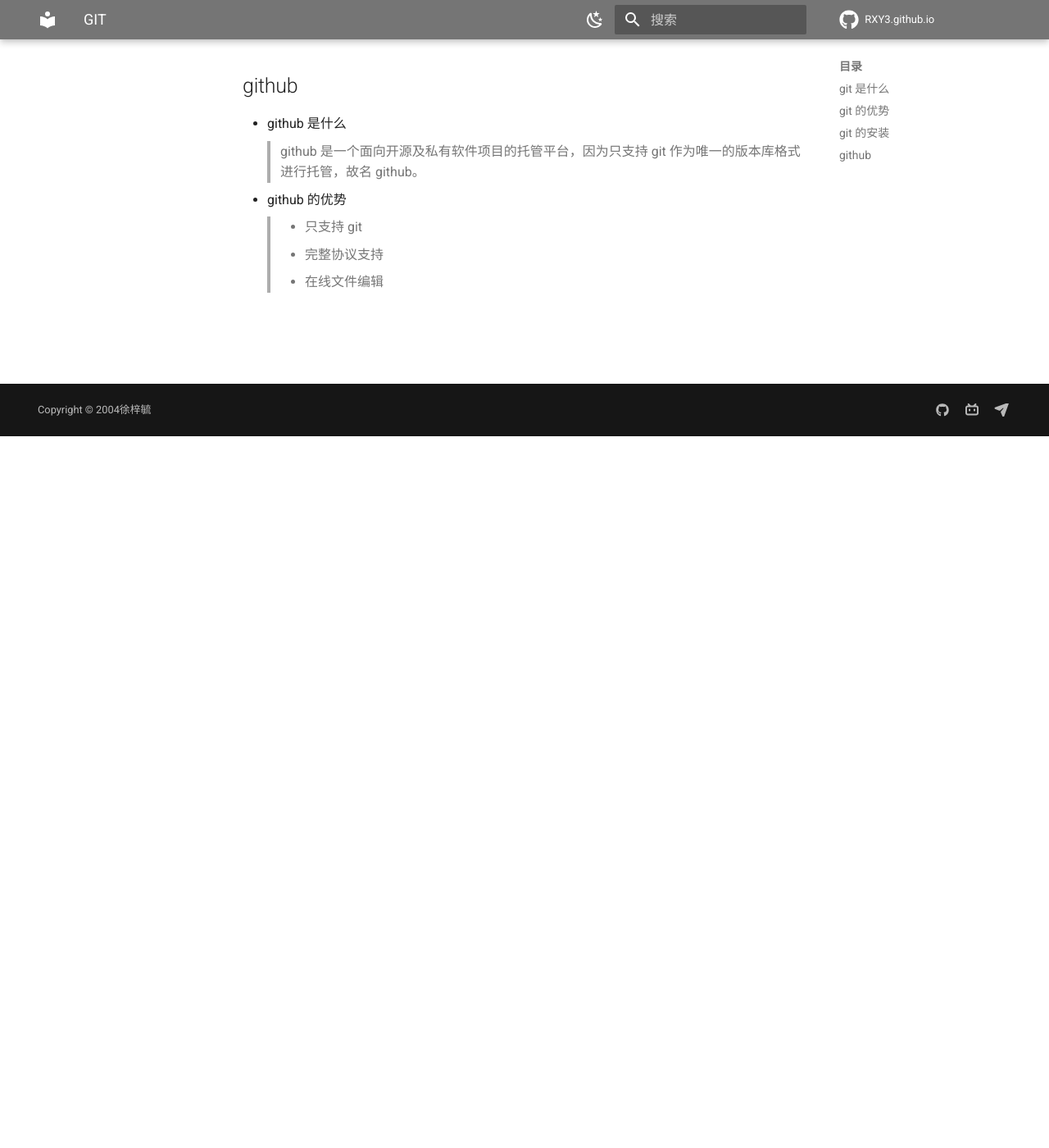
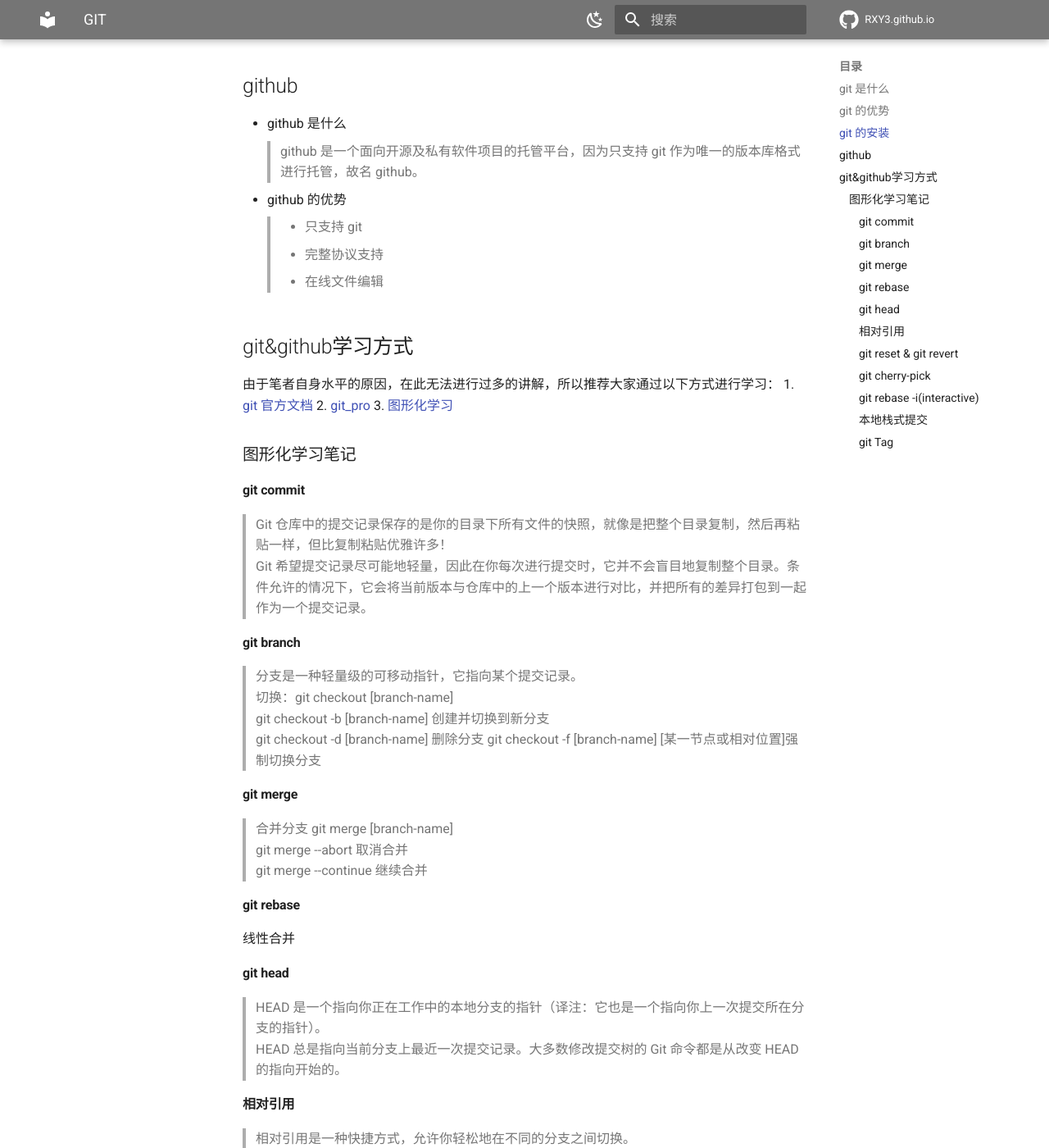
Before and after one commit to RXY3/mkdoc-record_of_study, an MkDocs documentation site: the page built from docs/code/git.md, in a window 1280 px wide and 1400 px high, scrolled down 868 px. Shown: the whole window at 82% size. Built offline with MkDocs 1.6.1 and Material for MkDocs 9.7.7, drawn with Linux system fonts in a browser that asks for light colours; comment, search, counter and statistics services are not loaded; some of the changed text lies outside the part shown.

Commit message:
third update-.3

```diff
--- a/docs/code/git.md
+++ b/docs/code/git.md
@@ -24,5 +24,54 @@
 > - 只支持 git
 > - 完整协议支持
 > - 在线文件编辑
+## git&github学习方式
+由于笔者自身水平的原因，在此无法进行过多的讲解，所以推荐大家通过以下方式进行学习：
+1. [git 官方文档](https://git-scm.com/docs)
+2. [git_pro](https://github.com/anzhihe/Free-Git-Books/blob/master/book/Professional%20Git.pdf)
+3. [图形化学习](https://learngitbranching.js.org/?locale=zh_CN)
+### 图形化学习笔记
+#### git commit
+> Git 仓库中的提交记录保存的是你的目录下所有文件的快照，就像是把整个目录复制，然后再粘贴一样，但比复制粘贴优雅许多！
+> Git 希望提交记录尽可能地轻量，因此在你每次进行提交时，它并不会盲目地复制整个目录。条件允许的情况下，它会将当前版本与仓库中的上一个版本进行对比，并把所有的差异打包到一起作为一个提交记录。
+#### git branch
+> 分支是一种轻量级的可移动指针，它指向某个提交记录。
+切换：git checkout [branch-name]
+git checkout -b [branch-name] 创建并切换到新分支
+git checkout -d [branch-name] 删除分支
+git checkout -f [branch-name] [某一节点或相对位置]强制切换分支
+#### git merge
+> 合并分支
+> git merge [branch-name]
+> git merge --abort 取消合并
+> git merge --continue 继续合并
+#### git rebase
+线性合并
+#### git head
+> HEAD 是一个指向你正在工作中的本地分支的指针（译注：它也是一个指向你上一次提交所在分支的指针）。
+> HEAD 总是指向当前分支上最近一次提交记录。大多数修改提交树的 Git 命令都是从改变 HEAD 的指向开始的。
 >
-###
+#### 相对引用
+> 相对引用是一种快捷方式，允许你轻松地在不同的分支之间切换。
+> 通过指定提交记录哈希值的方式在 Git 中移动不太方便。在实际应用时，并没有漂亮的可视化提交树供你参考，所以你就不得不用 git log 来查查看提交记录的哈希值。
+> 相对引用非常给力，这里我介绍两个简单的用法：
+1. 使用 ^ 向上移动 1 个提交记录
+2. 使用 ~<num> 向上移动多个提交记录，如 ~3
+
+#### git reset & git revert
+> git reset 用于移动分支上的 HEAD 指针，git revert 用于撤销提交记录。
+> git reset 通过把分支记录回退几个提交记录来实现撤销改动。你可以将这想象成“改写历史”。git reset 向上移动分支，原来指向的提交记录就跟从来没有提交过一样。
+> 这种“改写历史”的方法对大家一起使用的远程分支是无效的哦！
+> git revert 通过在分支上新建一个提交记录来撤销更改。这个新提交记录的引入会撤销前面的提交记录。
+#### git cherry-pick
+> git cherry-pick 用于从一个分支中把一个或多个提交的修改复制到另一个分支中。
+> git cherry-pick [commit-hash](可以加多个节点)
+> 直接拿取多个节点的复制，按照顺序放置于HEAD下方
+
+#### git rebase -i(interactive)
+> git rebase -i [commit-hash]
+> 同样的可以进行多重节点操作，即可以进行多个节点的合并（删除），也可以进行多个节点的拿取，并按照自己需要的顺序进行排列
+#### 本地栈式提交
+> git stash 用于临时保存和隐藏你的工作目录中未完成的修改。当你想要切换分支但是又不想提交时，这一特性就显得非常有用。
+
+#### git Tag
+TODO
--- a/mkdocs.yml
+++ b/mkdocs.yml
@@ -126,7 +126,7 @@
       custom_fences:
           - name: mermaid
             class: mermaid
-            format: !!python/name:mermaid2.fence_mermaid
+
   - pymdownx.emoji:
       emoji_index: !!python/name:materialx.emoji.twemoji
       emoji_generator: !!python/name:materialx.emoji.to_svg
```
